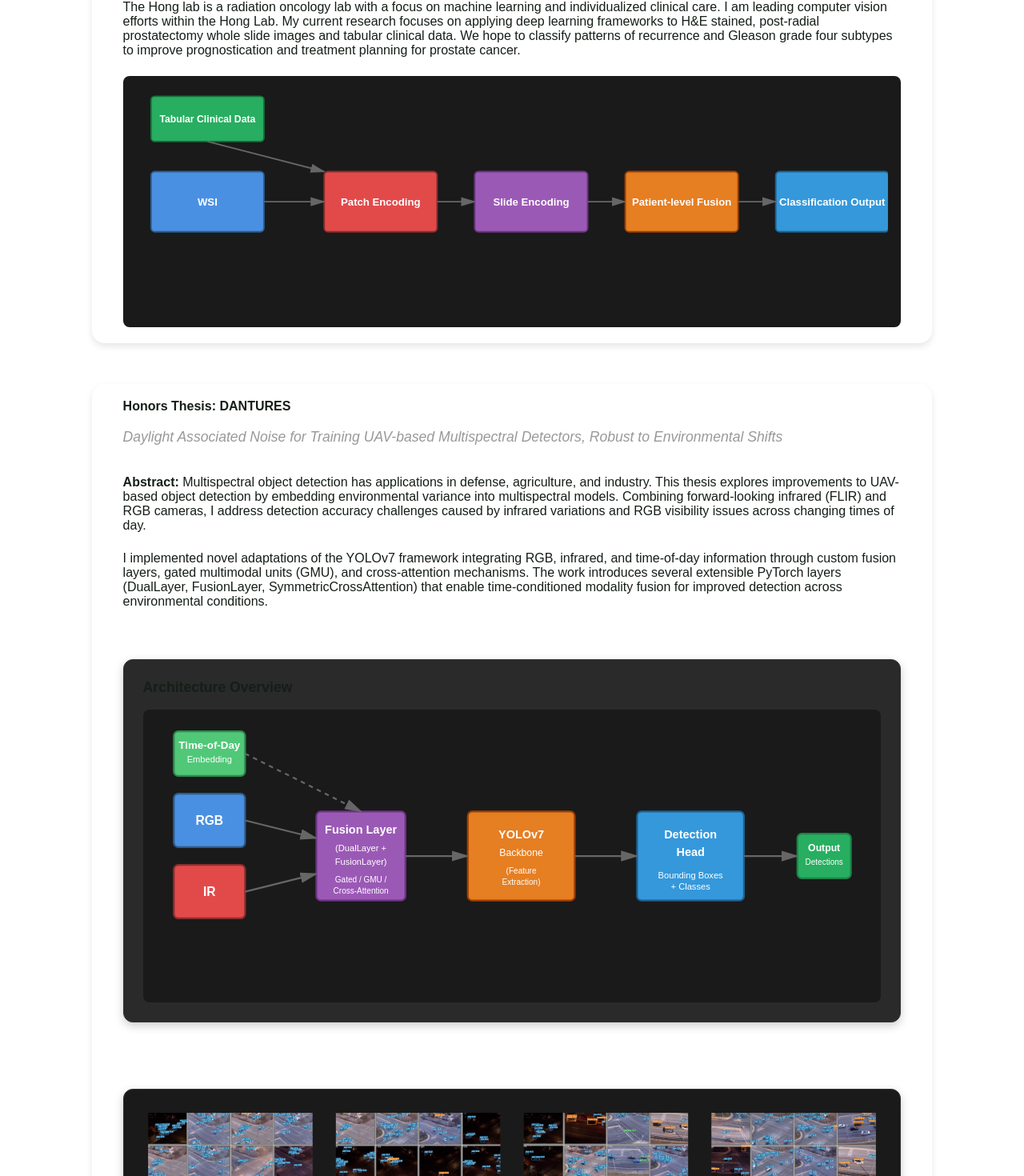
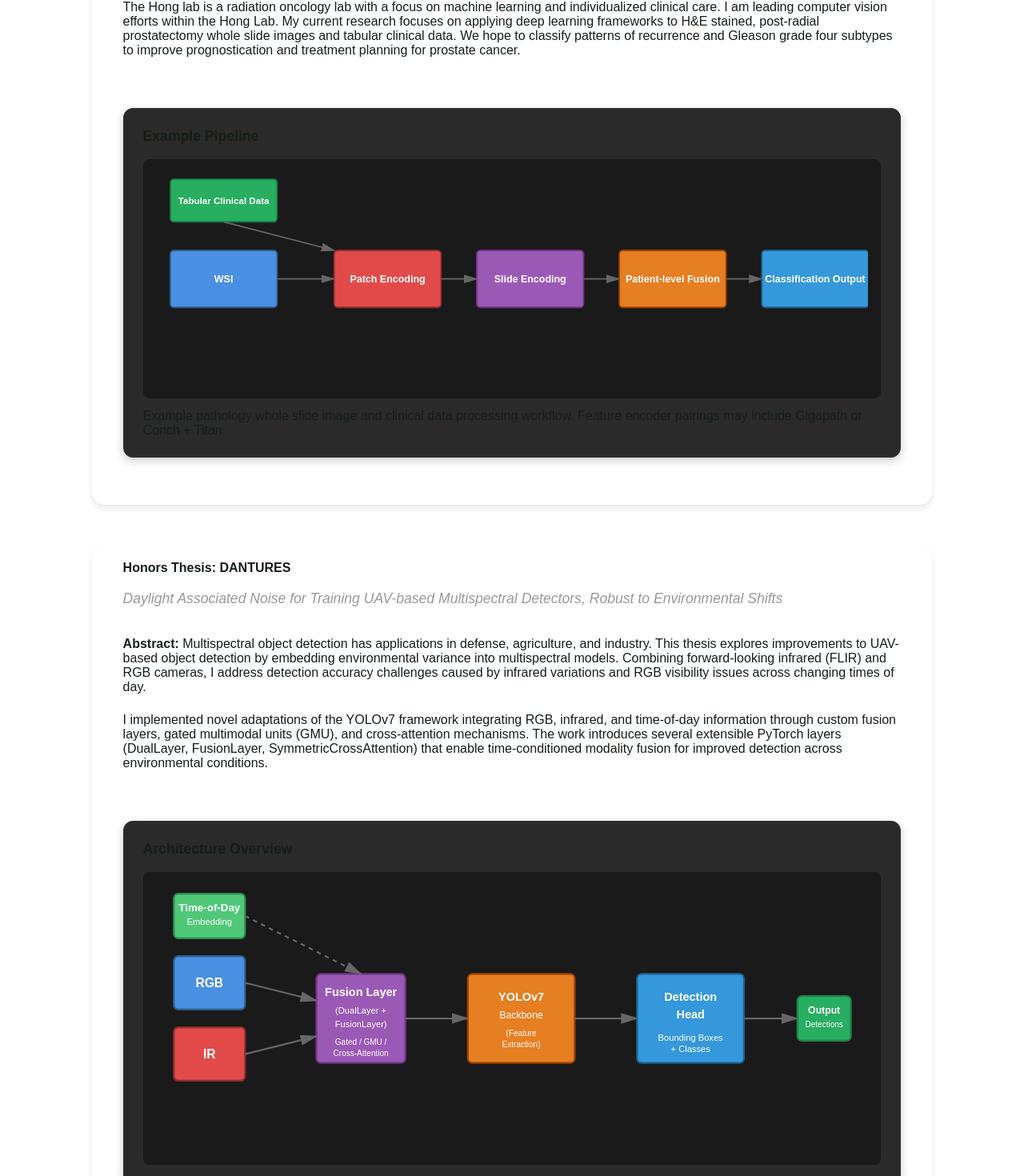
Before and after one commit to bpleahey/Personal-Website, a Next.js app in the folder personal-website/: page /research in a window 1280 px wide. Shown: the part 310-1780 px from the top of the page at 80% size. Built offline with nearby package versions, Linux system fonts and the light colour scheme.

Commit message:
research page done

```diff
--- a/personal-website/src/app/research/page.tsx
+++ b/personal-website/src/app/research/page.tsx
@@ -20,10 +20,8 @@ export default function Research() {
             to improve prognostication and treatment planning for prostate
             cancer.
           </p>
-
-          {/* TODO: add architecture flow diagram similar to below: whole slide image -> patch feature encoding ->
-          slide feature encoding -> patient-level fusion -> classification */}
-
+          <figure className={styles.architectureDiagram}>
+            <h4>Example Pipeline</h4>
             <svg
               viewBox="0 0 1000 300"
               preserveAspectRatio="xMidYMid meet"
@@ -221,6 +219,13 @@ export default function Research() {
                 markerEnd="url(#arrowhead)"
               />
             </svg>
+            <figcaption className={styles.caption}>
+              <p></p>
+              Example pathology whole slide image and clinical data processing
+              workflow. Feature encoder pairings may include Gigapath or Conch +
+              Titan.
+            </figcaption>
+          </figure>
         </section>
         <section>
           <a
@@ -256,7 +261,7 @@ export default function Research() {
             environmental conditions.
           </p>
 
-          <div className={styles.architectureDiagram}>
+          <figure className={styles.architectureDiagram}>
             <h4>Architecture Overview</h4>
             <svg viewBox="0 0 800 300" className={styles.diagram}>
               <defs>
@@ -592,7 +597,7 @@ export default function Research() {
                 markerEnd="url(#arrowhead)"
               />
             </svg>
-          </div>
+          </figure>
 
           <figure className={styles.imageGridWithSub}>
             <div className={styles.imageWithCaption}>
```
Lines whose indentation alone changed are shown as unchanged.
